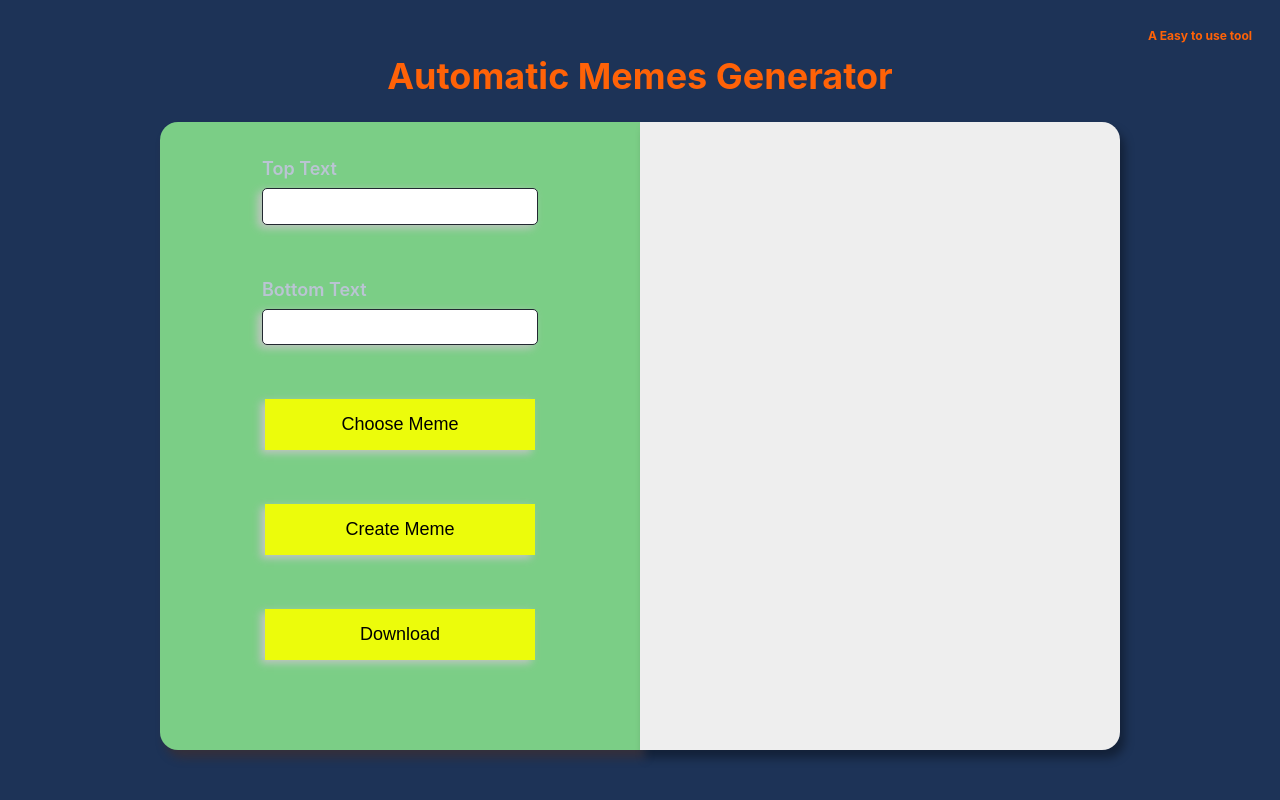
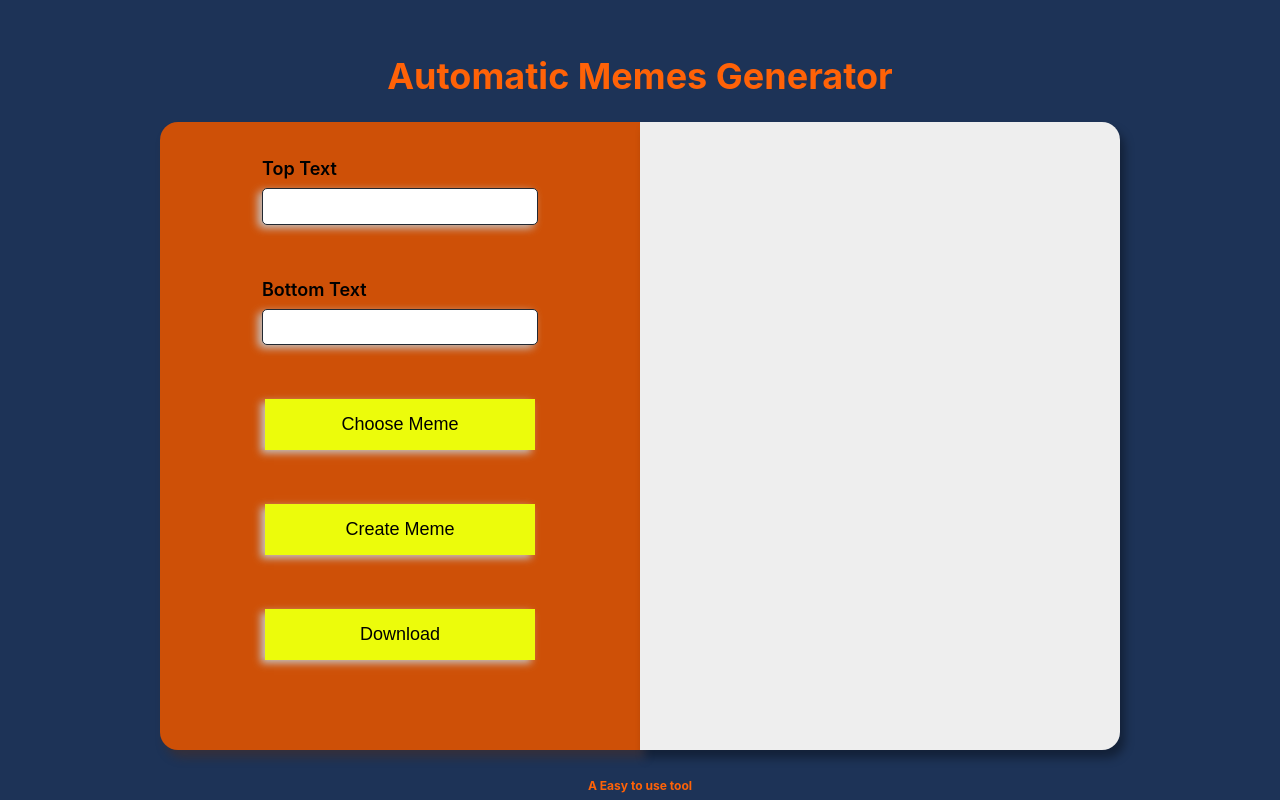
Before and after one commit to Sumit-Heliwal/Automatic-meme-generator, a React (Create React App) app: page / in a window 1280 px wide. Built offline with nearby package versions, Linux system fonts and the light colour scheme; no server answers.

Commit message:
Update index.css

```diff
--- a/src/index.css
+++ b/src/index.css
@@ -35,6 +35,7 @@ h1 {
   color: #ff6207;
 }
 h6 {
+  grid-column: 2 / span 2;
   text-align: center;
   color: #ff6207;
 }
@@ -47,7 +48,7 @@ h6 {
   align-items: center;
   justify-content: center;
   padding: 2rem;
-  background-color: #7bce86;
+  background-color: #ce5007;
   border-radius: 1rem 0 0 1rem;
   box-shadow: 0.278rem 0.444rem 0.556rem #5b290a5c;
 }
@@ -55,7 +56,7 @@ h6 {
 label {
   margin-bottom: 0.5rem;
   font-weight: 600;
-  color: #bac4d3;
+  color: #000000;
 }
 
 input {
```
